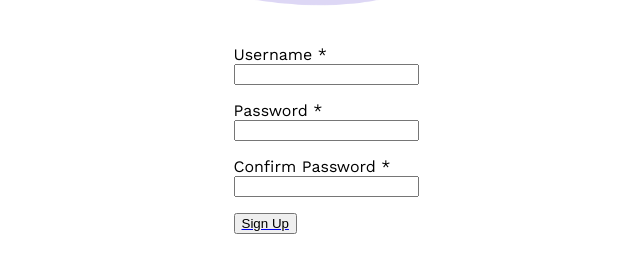
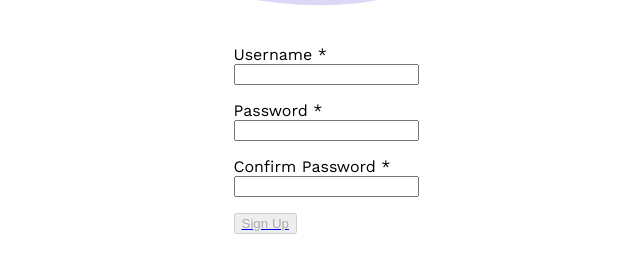
Before and after one commit to LuciaMezquida/sign-up-form, a React (Create React App) app: page / in a window 1280 px wide. Shown: the part 431-704 px from the top of the page, without its empty margins (314-954 px from the left). Built offline with nearby package versions, Linux system fonts and the light colour scheme.

Commit message:
Add proptypes in SignUp and Home components

```diff
--- a/src/components/App.js
+++ b/src/components/App.js
@@ -1,7 +1,7 @@
 import React, { useState } from "react";
 import "./App.css";
 import { Route, Switch } from "react-router-dom";
-import SingUp from "./SingUp/SingUp";
+import SignUp from "./SignUp/SignUp";
 import Home from "./Home/Home";
 
 function App() {
@@ -13,7 +13,7 @@ function App() {
     <div className="App">
       <Switch>
         <Route exact path="/">
-          <SingUp setUserName={saveUserName} userName={userName} />
+          <SignUp setUserName={saveUserName} userName={userName} />
         </Route>
         <Route path="/home">
           <Home userName={userName} />
--- a/src/components/Home/Home.js
+++ b/src/components/Home/Home.js
@@ -1,4 +1,5 @@
 import "./Home.css";
+import PropTypes from "prop-types";
 
 const Home = ({ userName }) => {
   return (
@@ -7,5 +8,7 @@ const Home = ({ userName }) => {
     </div>
   );
 };
-Home.propTypes = {};
+Home.propTypes = {
+  userName: PropTypes.string.isRequired,
+};
 export default Home;
--- /dev/null
+++ b/src/components/SignUp/SignUp.js
@@ -0,0 +1,125 @@
+import React, { useState } from "react";
+import PropTypes from "prop-types";
+import "./SignUp.css";
+import devGirl from "../../images/devGirl.png";
+import { Link } from "react-router-dom";
+
+const SignUp = ({ setUserName, userName }) => {
+  const [password, setPassword] = useState("");
+  const [confirmedPassword, setConfirmedPassword] = useState("");
+  const [userNameMessage, setUserNameMessage] = useState("");
+  const [passwordMessage, setPassWordMessage] = useState("");
+  const [matchPasswordMessage, setMatchPassWordMessage] = useState("");
+
+  const saveUserName = (ev) => {
+    const user = ev.target.value;
+    setUserName(user);
+    confirmCorrectUserName(user);
+  };
+  const confirmCorrectUserName = (user) => {
+    const noSpecialCharactersRegex = /[^A-Za-z\s]/;
+    const correctUserName = noSpecialCharactersRegex.test(user);
+    !correctUserName
+      ? setUserNameMessage("ok")
+      : setUserNameMessage("Username can't have special characters");
+  };
+  const confirmCorrectPassword = (ev) => {
+    const upperCaseMatchRegex = /[^A-Z]g/;
+    const passwordValue = ev.target.value;
+    setPassword(passwordValue);
+    console.log(passwordValue);
+    if (passwordValue.length > 1 && passwordValue.length < 7) {
+      setPassWordMessage("Password must contains at least 7 characters");
+    } else if (!passwordValue.includes("#")) {
+      setPassWordMessage("Password must contains at least one #");
+    } else if (upperCaseMatchRegex.test(passwordValue)) {
+      setPassWordMessage("Password must contains at least a capital letter");
+    }
+    if (
+      passwordValue.length >= 7 &&
+      passwordValue.includes("#") &&
+      !upperCaseMatchRegex.test(passwordValue)
+    )
+      setPassWordMessage("ok");
+  };
+
+  const confirmMatchPasswords = (ev) => {
+    const passwordValue = ev.target.value;
+    setConfirmedPassword(passwordValue);
+    password !== passwordValue
+      ? setMatchPassWordMessage("Passwords don't match")
+      : setMatchPassWordMessage("ok");
+  };
+
+  const disableButton = () => {
+    if (
+      setPassWordMessage === "ok" &&
+      setMatchPassWordMessage === "ok" &&
+      userNameMessage === "ok"
+    ) {
+      console.log("muka");
+      return "";
+    } else {
+      return "disabled";
+    }
+  };
+
+  return (
+    <div className="container">
+      <img src={devGirl} alt="Dev Girl" className="formImage" />
+      <form action="" className="form">
+        <label htmlFor="userName" className="label name">
+          Username <span className="arter">*</span>
+        </label>
+        <input
+          type="text"
+          className="input name"
+          onChange={saveUserName}
+          defaultValue={userName}
+          required
+        />
+        <p className="message">{userNameMessage}</p>
+        <label htmlFor="password" className="label password">
+          Password <span className="arter">*</span>
+        </label>
+        <input
+          type="password"
+          name="password"
+          className="input"
+          onChange={confirmCorrectPassword}
+          defaultValue={password}
+          required
+        />
+
+        <p className="message">{passwordMessage}</p>
+        <label htmlFor="passwordConfirmed" className="label password">
+          Confirm Password <span className="arter">*</span>
+        </label>
+        <input
+          type="password"
+          name="passwordConfirmed"
+          className="input"
+          onChange={confirmMatchPasswords}
+          defaultValue={confirmedPassword}
+          required
+        />
+
+        <p className="message">{matchPasswordMessage}</p>
+        <Link to="/home" onClick={(ev) => ev.preventDefault()}>
+          <input
+            type="button"
+            value="Sign Up"
+            className="input signUpButton"
+            disabled={disableButton()}
+          />
+        </Link>
+      </form>
+    </div>
+  );
+};
+
+SignUp.propTypes = {
+  setUserName: PropTypes.func.isRequired,
+  userName: PropTypes.string.isRequired,
+};
+export default SignUp;
--- a/src/components/SingUp/SingUp.js
+++ /dev/null
@@ -1,84 +0,0 @@
-import React, { useState } from "react";
-import "./SingUp.css";
-import devGirl from "../../images/devGirl.png";
-import { Link } from "react-router-dom";
-
-const SingUp = ({ setUserName, userName }) => {
-  const [password, setPassword] = useState("");
-  const [confirmedPassword, setConfirmedPassword] = useState("");
-  const [userNameMessage, setUserNameMessage] = useState("");
-  const [passwordMessage, setPassWordNameMessage] = useState("");
-  const [matchPasswordMessage, setMatchPassWordNameMessage] = useState("");
-
-  const saveUserName = (ev) => {
-    const user = ev.target.value;
-    setUserName(user);
-  };
-  const confirmCorrectUserName = () => {
-    const noSpecialCharactersRegex = /[^A-Za-z\s]/;
-    const correctUserName = noSpecialCharactersRegex.test(userName);
-    !correctUserName
-      ? setUserNameMessage("")
-      : setUserNameMessage("Username can't have special characters");
-  };
-  const confirmCorrectPassword = () => {};
-  const confirmMatchPasswords = () => {
-    password !== confirmedPassword
-      ? setMatchPassWordNameMessage("Passwords don't match")
-      : setMatchPassWordNameMessage("");
-  };
-
-  return (
-    <div className="container">
-      <img src={devGirl} alt="Dev Girl" className="formImage" />
-      <form action="" className="form">
-        <label htmlFor="userName" className="label name">
-          Username <span className="arter">*</span>
-        </label>
-        <input
-          type="text"
-          className="input name"
-          onChange={saveUserName}
-          onBlur={confirmCorrectUserName}
-          value={userName}
-          required
-        />
-        <p className="message">{userNameMessage}</p>
-        <label htmlFor="password" className="label password">
-          Password <span className="arter">*</span>
-        </label>
-        <input
-          type="password"
-          name="password"
-          className="input"
-          onChange={(ev) => {
-            setPassword(ev.target.value);
-          }}
-          required
-        />
-
-        <p className="message">{passwordMessage}</p>
-        <label htmlFor="passwordConfirmed" className="label password">
-          Confirm Password <span className="arter">*</span>
-        </label>
-        <input
-          type="password"
-          name="passwordConfirmed"
-          className="input"
-          onChange={(ev) => {
-            setConfirmedPassword(ev.target.value);
-          }}
-          onBlur={confirmMatchPasswords}
-          required
-        />
-
-        <p className="message">{matchPasswordMessage}</p>
-        <Link to="/home">
-          <input type="button" value="Sign Up" className="input signUpButton" />
-        </Link>
-      </form>
-    </div>
-  );
-};
-
-export default SingUp;
```
Also changed, not shown: src/components/SignUp/SignUp.css (renamed from src/components/SingUp/SingUp.css).
